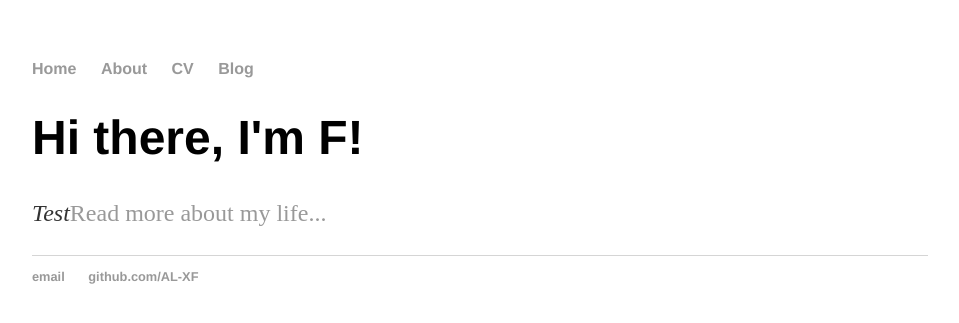
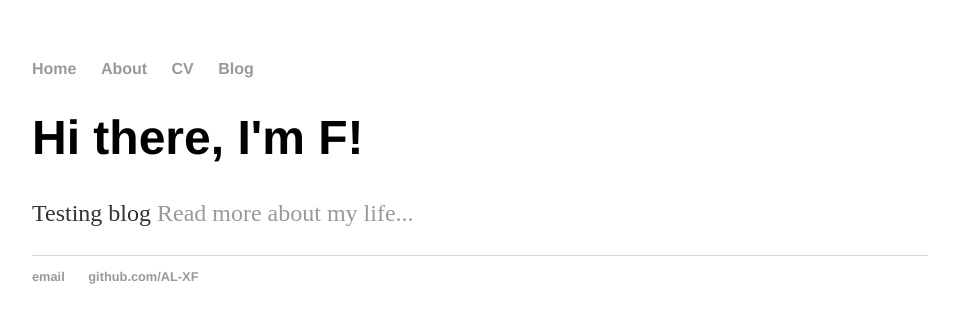
Before and after one commit to AL-XF/AL-XF.github.io, a Jekyll site: the page built from index.html, in a window 1280 px wide. Shown: the top 323 px of the page, without its empty margins (160-1119 px from the left). Built offline with Jekyll 4.4.1, drawn with Linux system fonts in a browser that asks for light colours.

Commit message:
Update index.html

```diff
--- a/index.html
+++ b/index.html
@@ -1,30 +1,8 @@
-<!DOCTYPE html>
-<html>
-	<head>
-		<title>F</title>
-		<!-- link to stylesheet -->
-		<link rel="stylesheet" type="text/css" href="/css/style.css">
-	</head>
-	<body>
-		<nav>
-    		<ul>
-        		<li><a href="/">Home</a></li>
-	        	<li><a href="/about">About</a></li>
-        		<li><a href="/cv">CV</a></li>
-        		<li><a href="/blog">Blog</a></li>
-    		</ul>
-		</nav>
-		<div class="container">
-    		<div class="blurb">
-        		<h1>Hi there, I'm F!</h1>
-				<p><em>Test</em><a href="/about">Read more about my life...</a></p>
-    		</div><!-- /.blurb -->
-		</div><!-- /.container -->
-		<footer>
-    		<ul>
-        		<li><a href="mailto:fxietech@gmail.com">email</a></li>
-        		<li><a href="https://github.com/AL-XF/">github.com/AL-XF</a></li>
-			</ul>
-		</footer>
-	</body>
-</html>
+---
+layout: default
+title: Personal site
+---
+<div class="blurb">
+	<h1>Hi there, I'm F!</h1>
+	<p>Testing blog <a href="/about">Read more about my life...</a></p>
+</div><!-- /.blurb -->
```
